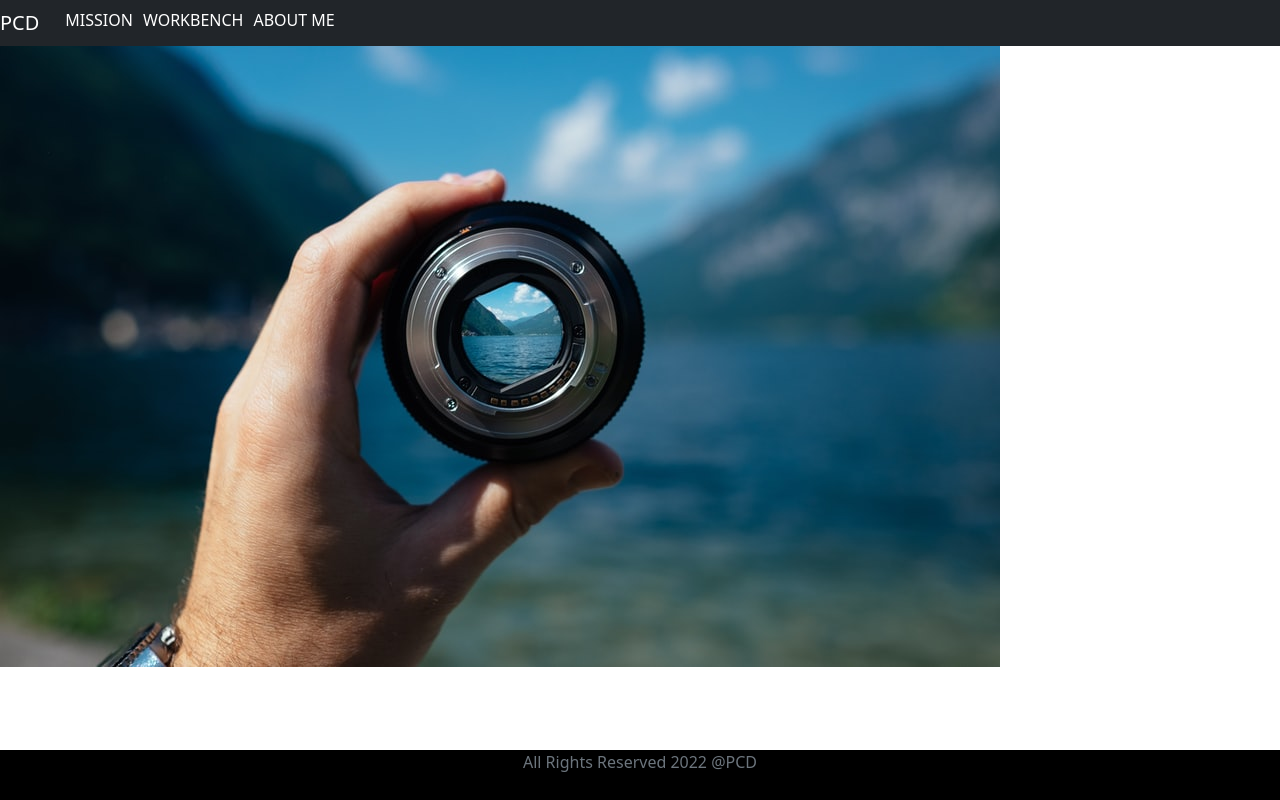
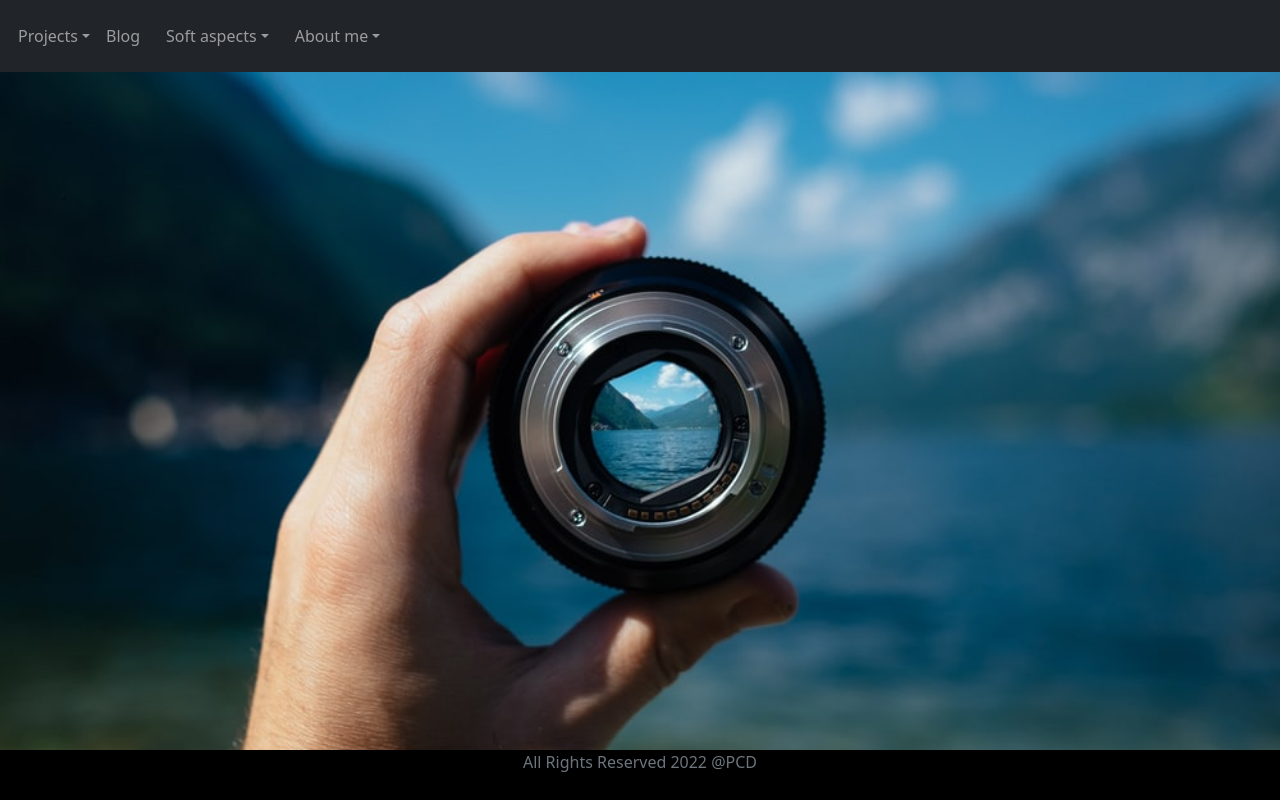
Before and after one commit to mjoe92/portfolio, a React (Create React App) app in the folder client/: page / in a window 1280 px wide. Built offline with nearby package versions, Linux system fonts and the light colour scheme.

Commit message:
Header semantic section updated

```diff
--- a/client/src/App.tsx
+++ b/client/src/App.tsx
@@ -1,5 +1,5 @@
 import './App.css';
-import UserComponent from './component/user/UserComponent';
+// import UserComponent from './component/user/UserComponent';
 import { Header, Footer } from './component/semantic/Semantic';
 
 import "bootstrap/dist/css/bootstrap.min.css";
--- a/client/src/component/semantic/Semantic.tsx
+++ b/client/src/component/semantic/Semantic.tsx
@@ -1,31 +1,65 @@
-import { Component } from 'react';
+import { FC } from "react";
+import { Container, Nav, Navbar, NavDropdown } from "react-bootstrap";
 import "./semantic-style/semantic.css";
 
-export class Header extends Component {
-    render() {
+export const Header: FC = () => {
   return (
-            <header className='header'>
-                <nav className="navbar navbar-expand-md navbar-dark bg-dark">
-                    <div className="collapse navbar-collapse" id='navbarText'>
-                        <ul className="navbar-nav mr-auto">
-                            <li><a href="https://javaguides.net" className="navbar-brand">PCD</a></li>
-                            <li className='nav-item'>MISSION</li>
-                            <li className='nav-item'>WORKBENCH</li>
-                            <li className='nav-item'>ABOUT ME</li>
-                        </ul>
-                    </div>
-                </nav>
+    <header>
+      <Navbar className="navbar navbar-expand-md navbar-dark bg-dark">
+        <Container fluid className="navbar-nav mr-auto">
+          <Navbar.Toggle aria-controls="navbar" />
+          <Navbar.Collapse id="navbar" className="navbar">
+            <Nav>
+              <NavDropdown
+                id="dropdownProjects"
+                title="Projects"
+                menuVariant="dark">
+                <NavDropdown.Item href="#pcd">PCD</NavDropdown.Item>
+                <NavDropdown.Divider />
+                <NavDropdown.Item href="#webPages">Web pages</NavDropdown.Item>
+                <NavDropdown.Item href="#miniApps">Mini apps</NavDropdown.Item>
+              </NavDropdown>
+
+              <Nav.Link href="#blog">Blog</Nav.Link>
+
+              <NavDropdown
+                id="dropdownSoft"
+                title="Soft aspects"
+                menuVariant="dark">
+                <NavDropdown.Item href="#motivation">
+                  Motivation
+                </NavDropdown.Item>
+                <NavDropdown.Item href="#mission">Mission</NavDropdown.Item>
+              </NavDropdown>
+
+              <NavDropdown
+                id="dropdownAboutme"
+                title="About me"
+                menuVariant="dark">
+                <NavDropdown.Item href="#cv">CV</NavDropdown.Item>
+                <NavDropdown.Divider />
+                <NavDropdown.Item href="#engineering">
+                  Engineering
+                </NavDropdown.Item>
+                <NavDropdown.Item href="#programming">
+                  Programming
+                </NavDropdown.Item>
+                <NavDropdown.Item href="#photographing">
+                  Photographing
+                </NavDropdown.Item>
+              </NavDropdown>
+            </Nav>
+          </Navbar.Collapse>
+        </Container>
+      </Navbar>
     </header>
   );
-    }
-}
+};
 
-export class Footer extends Component {
-    render() {
+export const Footer: FC = () => {
   return (
     <footer className="footer">
       <span className="text-muted">All Rights Reserved 2022 @PCD</span>
     </footer>
   );
-    }
-}
+};
--- a/client/src/component/semantic/semantic-style/semantic.css
+++ b/client/src/component/semantic/semantic-style/semantic.css
@@ -16,8 +16,8 @@
 .nav-item {
   color: white;
   -webkit-box-align: center;
-      -ms-flex-align: center;
-          align-items: center;
+  -ms-flex-align: center;
+  align-items: center;
   margin-left: 10px;
 }
 /*# sourceMappingURL=Semantic.css.map */
--- a/client/src/index.css
+++ b/client/src/index.css
@@ -7,6 +7,7 @@ body {
   -moz-osx-font-smoothing: grayscale;
   background-image: url("../public/image/sample.jpg");
   background-repeat: no-repeat;
+  background-size: cover;
 }
 
 code {
```
Also changed, not shown: client/src/component/semantic/semantic-style/semantic.sass (+11 -13 lines). Lines whose indentation alone changed are shown as unchanged.
